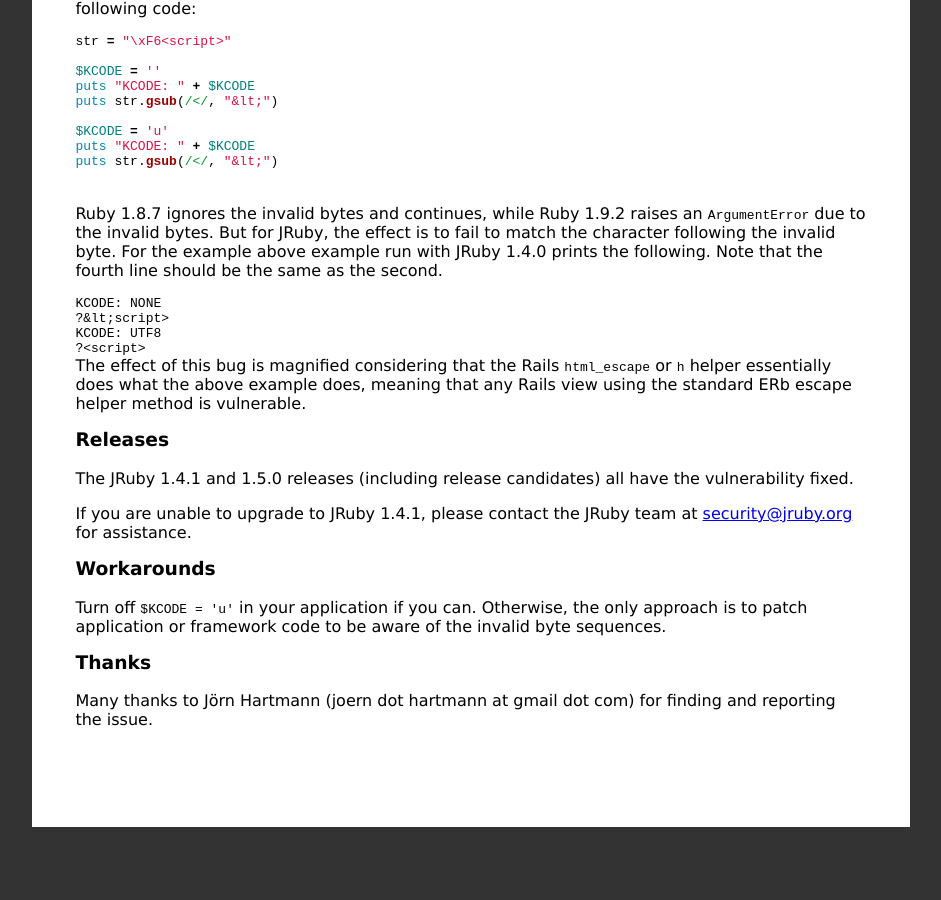
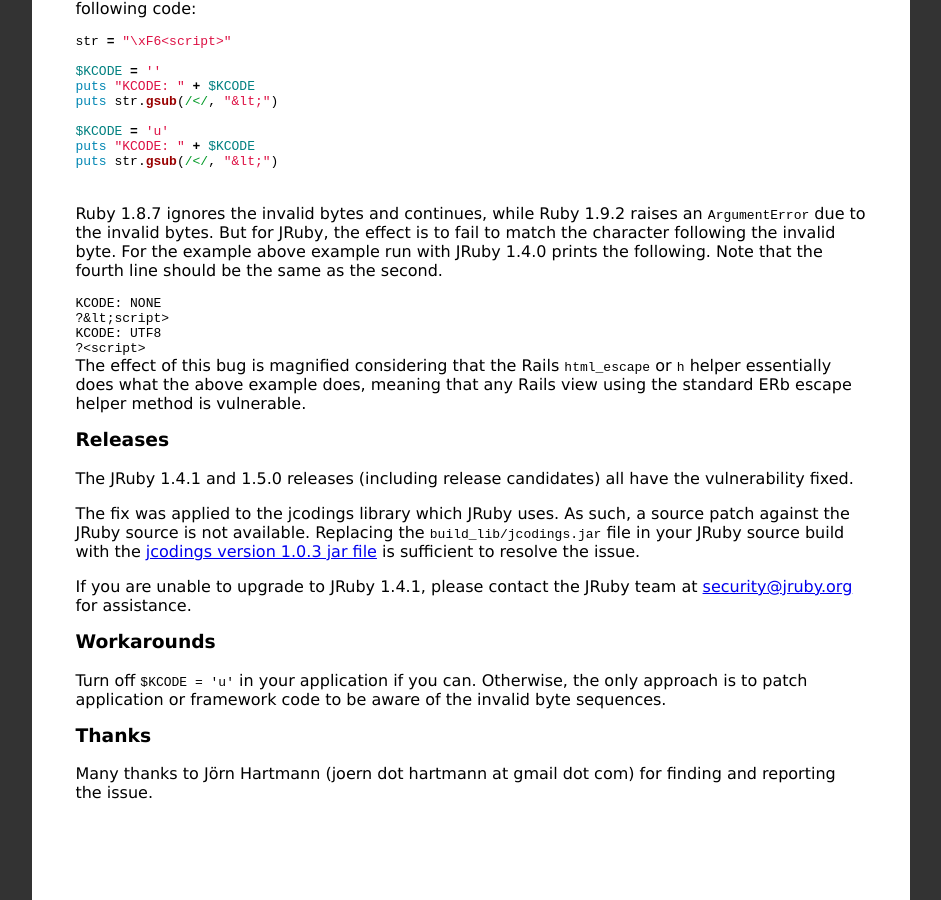
Before and after one commit to towynlin/jruby.github.com, a Jekyll site: the page built from www/_posts/2010-04-26-jruby-1-4-1-xss-vulnerability.markdown, in a window 1280 px wide and 900 px high, scrolled down 749 px. Shown: the whole window, without its empty margins (173-1114 px from the left). Built offline with Jekyll 4.4.1, drawn with Linux system fonts in a browser that asks for light colours; Markdown is read by kramdown in place of the engine named in the settings; before the commit the page ends 1576 px from its top, so only the background shows below that.

Commit message:
Mention jcodings.jar

```diff
--- a/www/_posts/2010-04-26-jruby-1-4-1-xss-vulnerability.markdown
+++ b/www/_posts/2010-04-26-jruby-1-4-1-xss-vulnerability.markdown
@@ -67,6 +67,12 @@
 The JRuby 1.4.1 and 1.5.0 releases (including release candidates) all
 have the vulnerability fixed.
 
+The fix was applied to the jcodings library which JRuby uses. As such,
+a source patch against the JRuby source is not available. Replacing
+the `build_lib/jcodings.jar` file in your JRuby source build with the
+[jcodings version 1.0.3 jar file][jcodings] is sufficient to resolve
+the issue.
+
 If you are unable to upgrade to JRuby 1.4.1, please contact the JRuby
 team at [security@jruby.org](mailto:security@jruby.org) for
 assistance.
@@ -84,3 +90,4 @@
 
 [CVE-2010-1330]: http://cve.mitre.org/cgi-bin/cvename.cgi?name=CVE-2010-1330
 [utf8]: http://en.wikipedia.org/wiki/UTF-8#Invalid_byte_sequences
+[jcodings]: http://repo1.maven.org/maven2/org/jruby/jcodings/jcodings/1.0.3/jcodings-1.0.3.jar
```
